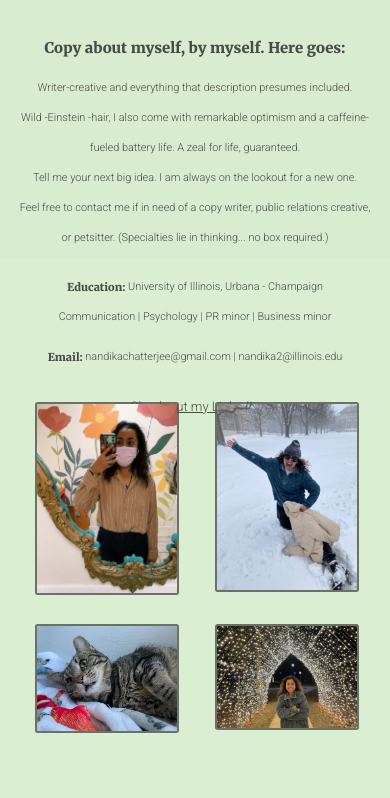
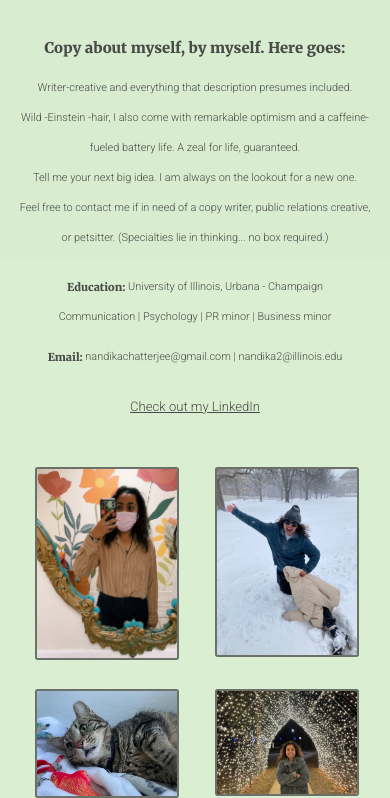
Before and after one commit to nandikac/nandikac.github.io, a plain HTML site: page index.html in a window 390 px wide. Shown: the part 295-1093 px from the top of the page. Before the commit the page ends 1028 px from the top, so only its background shows below. Drawn offline with Linux system fonts and the light colour scheme.

Commit message:
mobile compat

```diff
--- a/css/main.css
+++ b/css/main.css
@@ -404,20 +404,20 @@ html, body, ul {
     }
 
     .about-page .img1 {
-      top:240%;left:55%;
+      top:265%;left:55%;
       margin-bottom: 20%;
     }
 
     .about-page .img2 {
-      top:155%;left:10%;
+      top:180%;left:10%;
     }
 
     .about-page .img3 {
-      top:155%;left:55%;
+      top:180%;left:55%;
     }
 
     .about-page .img4 {
-      top:240%;left:10%;
+      top:265%;left:10%;
       margin-bottom: 20%;
     }
 
```
